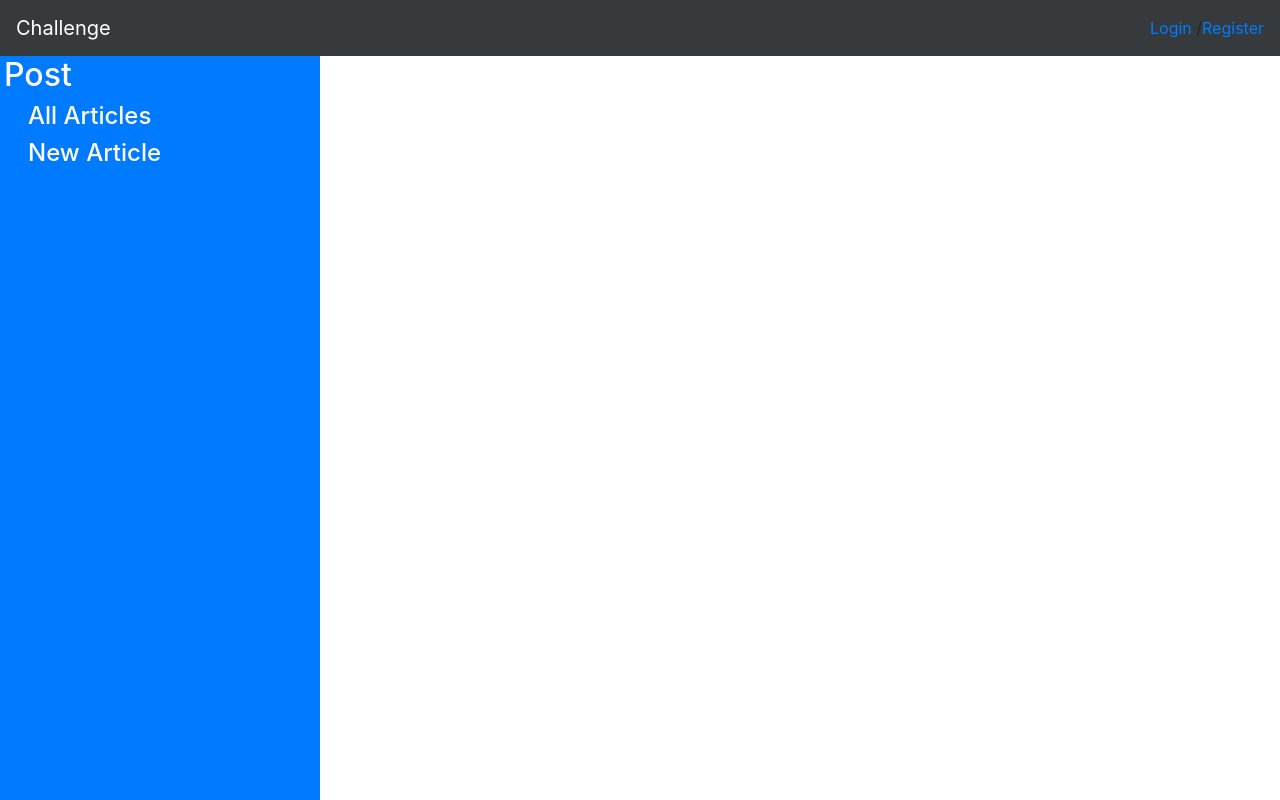
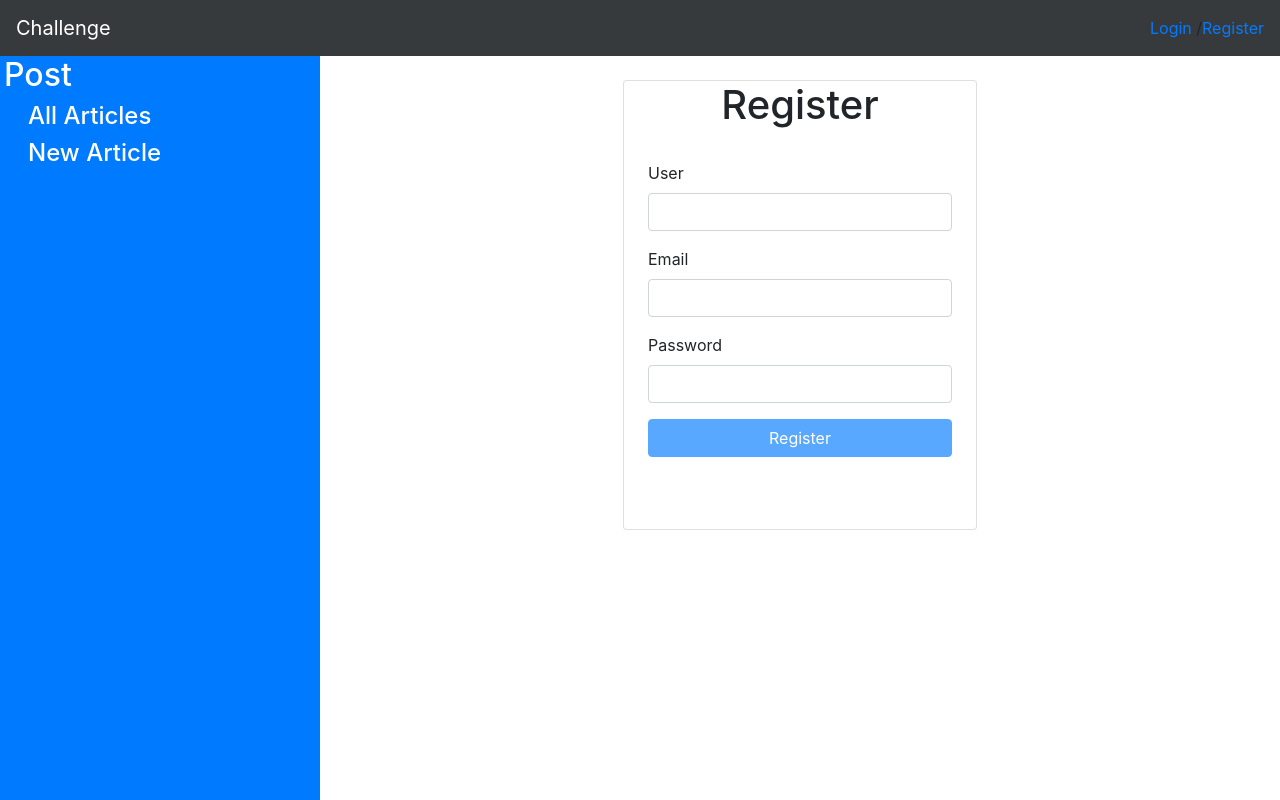
Before and after one commit to saeed-asghari/ReactProject, a React (Create React App) app in the folder challenge/: page /register in a window 1280 px wide. Built offline with nearby package versions, Linux system fonts and the light colour scheme.

Commit message:
add register form

```diff
--- a/challenge/src/App.css
+++ b/challenge/src/App.css
@@ -40,6 +40,6 @@
 .Background-color-nav {
   background-color: #373a3c;
 }
-.Background-color-login {
+.Background-color {
   background-color: silver;
 }
--- a/challenge/src/components/login.jsx
+++ b/challenge/src/components/login.jsx
@@ -24,7 +24,9 @@ class Login extends Form {
      window.location = state ? state.from.pathname : '/'; //ارسال کاربر به صفحه ای که ازش اومده
     } catch (ex) {
       if (ex.response && ex.response.status === 422) {
-        toast.error(ex.response.data.errors["email or password"][0]);
+        Object.keys(ex.response.data.errors).forEach(key => {
+            toast.error(ex.response.data.errors[key][0]);
+        });
       }
     }
   };
@@ -33,7 +35,7 @@ class Login extends Form {
       <div className="justify-content-center row">
         <div className="col-md-5">
           <div className="p-4 card-group">
-            <div className="p-4 card Background-color-login">
+            <div className="p-4 card Background-color">
                 <span className="text-center h1">Login</span>
 
               <div className="card-body">
--- a/challenge/src/components/main.jsx
+++ b/challenge/src/components/main.jsx
@@ -1,13 +1,15 @@
 import React from "react";
 import { Route, Switch } from "react-router-dom";
 import Login from "./login";
+import Register from "./register";
 import Logout from "./logout";
 const Main = () => {
   return (
     <React.Fragment>
       <main className="container col-9 offset-3">
         <Switch>
-          <Route path="/login" component={Login} />
+          <Route exact path="/login" component={Login} />
+          <Route exact path="/register" component={Register} />
           <Route path="/logout" component={Logout} />
         </Switch>
       </main>
--- /dev/null
+++ b/challenge/src/components/register.jsx
@@ -0,0 +1,57 @@
+import React from "react";
+import Joi, { resolve } from "joi-browser";
+import Form from "./common/form";
+import * as userService from "../services/userService";
+import { toast } from "react-toastify";
+import 'react-toastify/dist/ReactToastify.css';
+class RegisterForm extends Form {
+  state = {
+    data: { email: "", password: "", username: "" },
+    errors: {},
+  };
+
+  schema = {
+    email: Joi.string().required().label("Email"),
+    password: Joi.string().required().min(5).label("Username"),
+    username: Joi.string().required().label("Username"),
+  };
+
+  doSubmit = async () => {
+    try {
+      const data = { ...this.state.data };
+      this.setState({ data });
+      const response = await userService.register(this.state.data);
+      this.props.history.push("/login");
+    } catch (ex) {
+      if (ex.response && ex.response.status === 422) {
+        Object.keys(ex.response.data.errors).forEach(key => {
+            toast.error(ex.response.data.errors[key][0]);
+        });
+      }
+    }
+  };
+
+  render() {
+    return (
+      <div className="justify-content-center row">
+        <div className="col-md-9 col-lg-7 col-xl-6">
+          <div className="p-4 card-group">
+            <div className="mx-4 card Background-color">
+              <span className="text-center h1">Register</span>
+              <div className="p-4 card-body ">
+                <form onSubmit={this.handleSubmit}>
+                  {this.renderInput("username", "User")}
+                  {this.renderInput("email", "Email")}
+                  {this.renderInput("password", "Password")}
+                  {this.renderButton("Register", "btn btn-primary btn-block mb-5")}
+                </form>
+              </div>
+            </div>
+          </div>
+        </div>
+      </div>
+    );
+  }
+}
+
+export default RegisterForm;
--- /dev/null
+++ b/challenge/src/services/userService.js
@@ -0,0 +1,13 @@
+import {apiUrl} from "../config.json";
+import http from "./httpservice";
+
+const apiEndpoint =apiUrl + "/api/users"
+
+export function  register(user){
+    let request = {}
+    request.user={}
+    request.user.email = user.email;
+    request.user.password = user.password;
+    request.user.username = user.username;
+   return http.post(apiEndpoint,request)
+}
```
